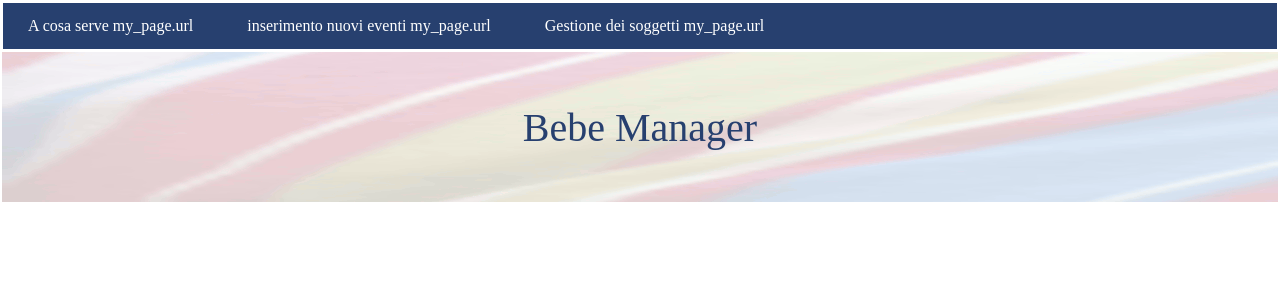
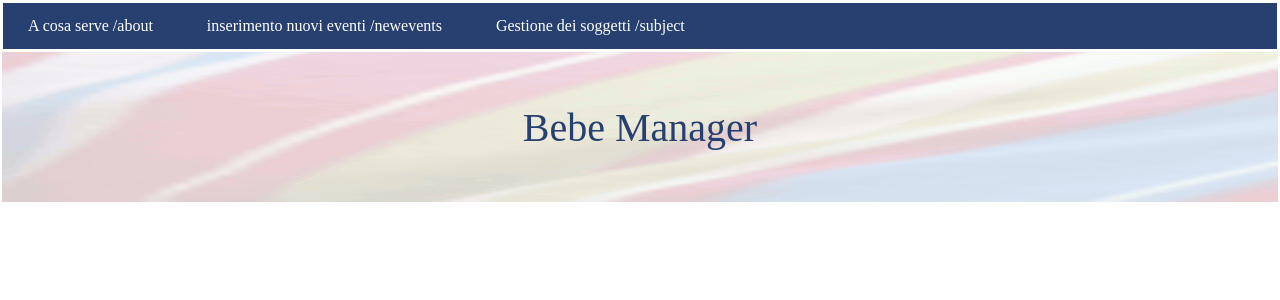
Before and after one commit to mysinmyc/bebemanager, a Jekyll site: the page built from docs/index.md, in a window 1280 px wide. Shown: the top 300 px of the page. Built offline with Jekyll 4.4.1, drawn with Linux system fonts in a browser that asks for light colours.

Commit message:
Update default.html

```diff
--- a/docs/_includes/default.html
+++ b/docs/_includes/default.html
@@ -50,7 +50,7 @@ a.linkBarButton:hover, a.linkBarButton:active {
 <div class="linkBar">
   {% for my_page in site.pages %}
           {% if my_page.title %}
-          <a class="linkBarButton" href="{{ my_page.url | relative_url }}">{{ my_page.title | escape }} my_page.url</a>
+          <a class="linkBarButton" href="{{ my_page.url | relative_url }}">{{ my_page.title | escape }} {{my_page.url}}</a>
           {% endif %}
         {% endfor %}
 </div>
```
